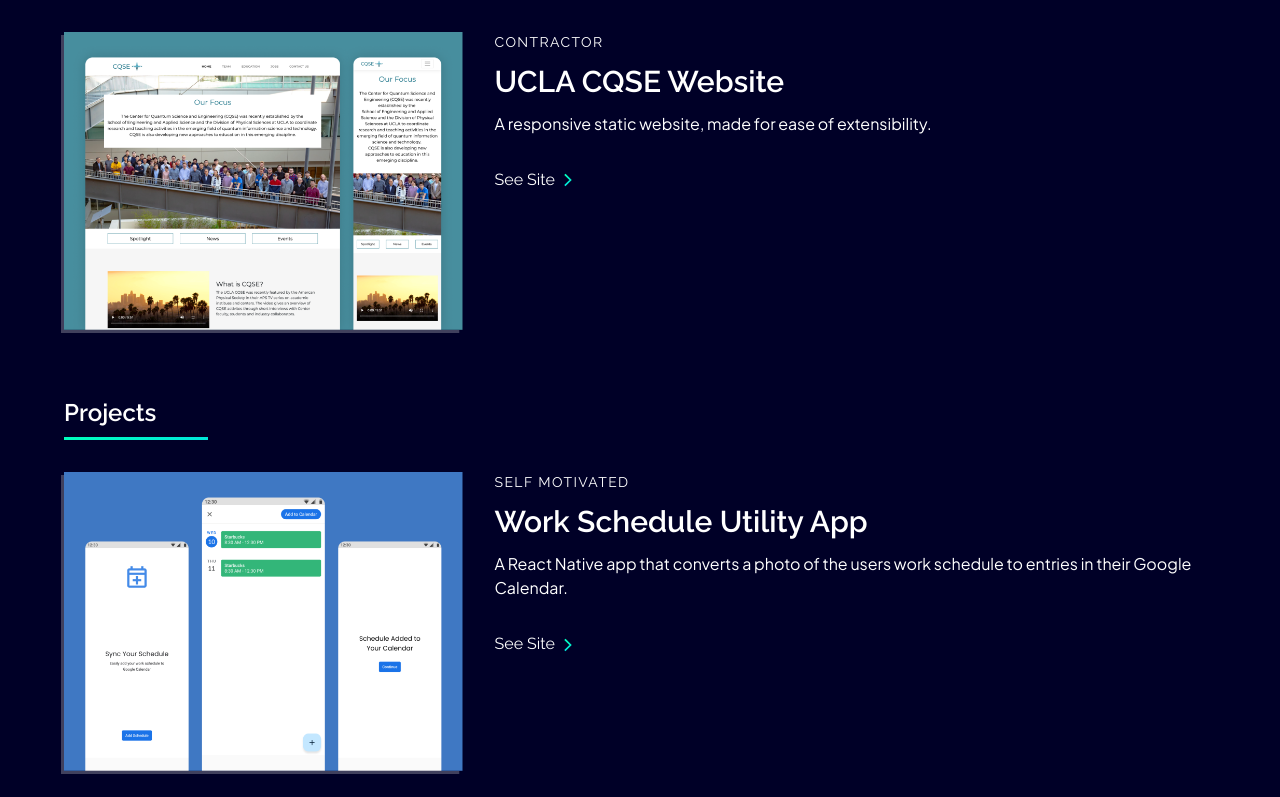
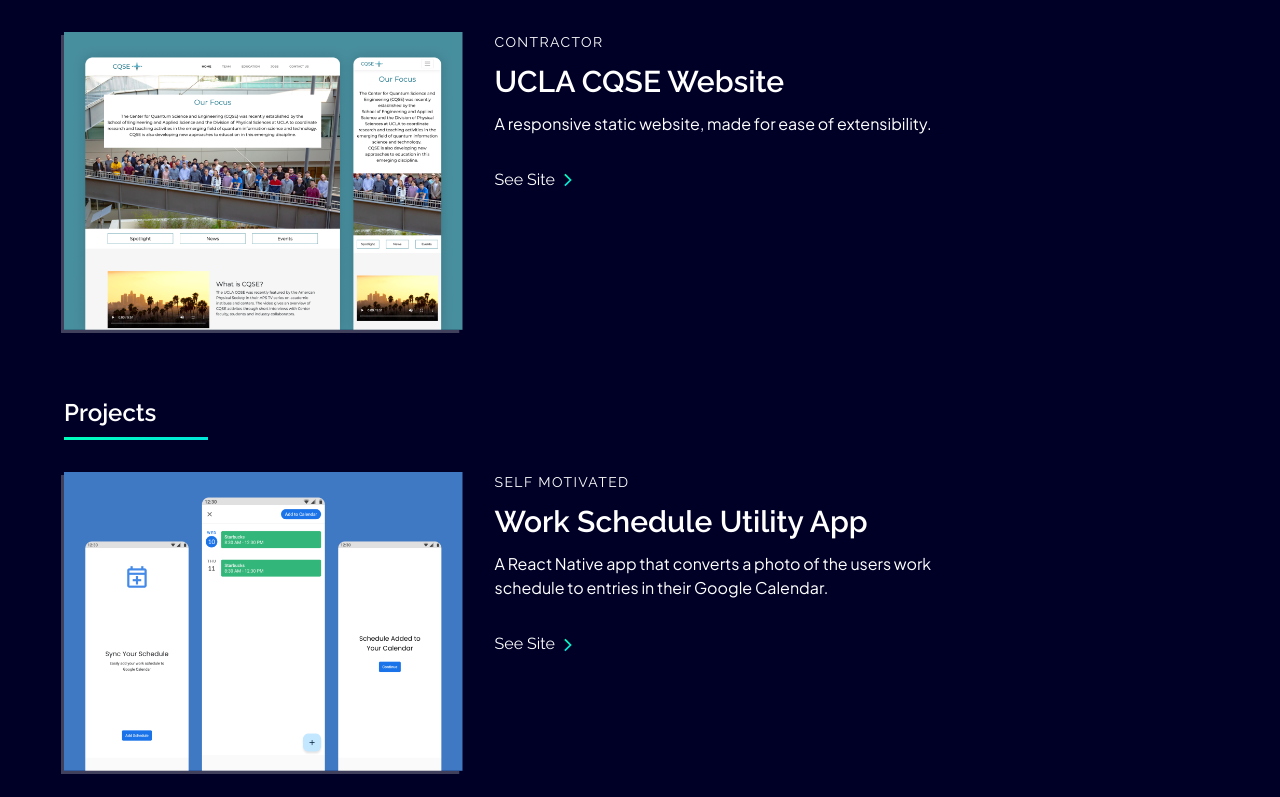
Before and after one commit to swanzeyb/bsq422, a Next.js app: page / in a window 1280 px wide. Shown: the part 1001-1798 px from the top of the page. Built offline with nearby package versions, Linux system fonts and the light colour scheme.

Commit message:
Accommodate long description text

```diff
--- a/components/Card.tsx
+++ b/components/Card.tsx
@@ -24,7 +24,7 @@
       <div className="col-span-7">
         <p className="text-sm tracking-widest mb-3">{position}</p>
         <h3 className="text-3xl font-semibold mb-3">{title}</h3>
-        <p className="font-Jakarta text-base mb-8">{desc}</p>
+        <p className="font-Jakarta text-base mb-8 max-w-md">{desc}</p>
         <a href={link} target="_blank">
           See Site {' '}
           <Image className="inline" src="/chevron-forward-sharp.svg" alt="See CEGN's Website" width={18} height={18} />
```
